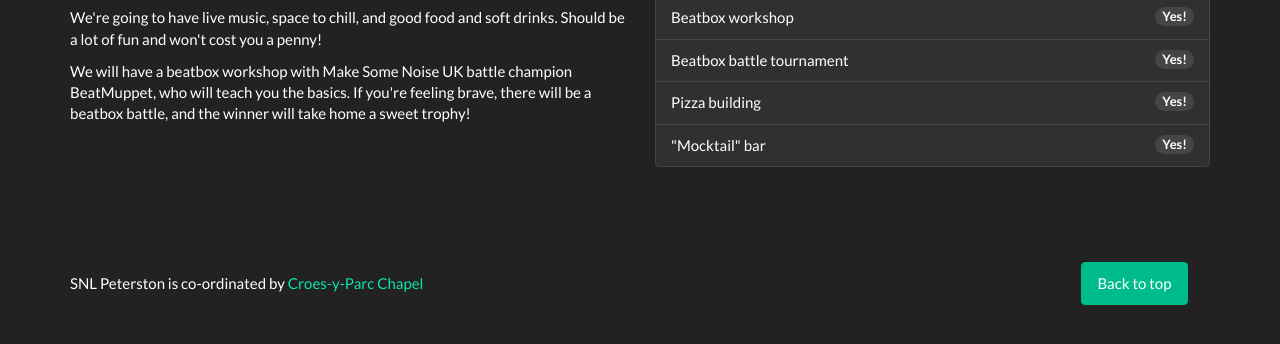
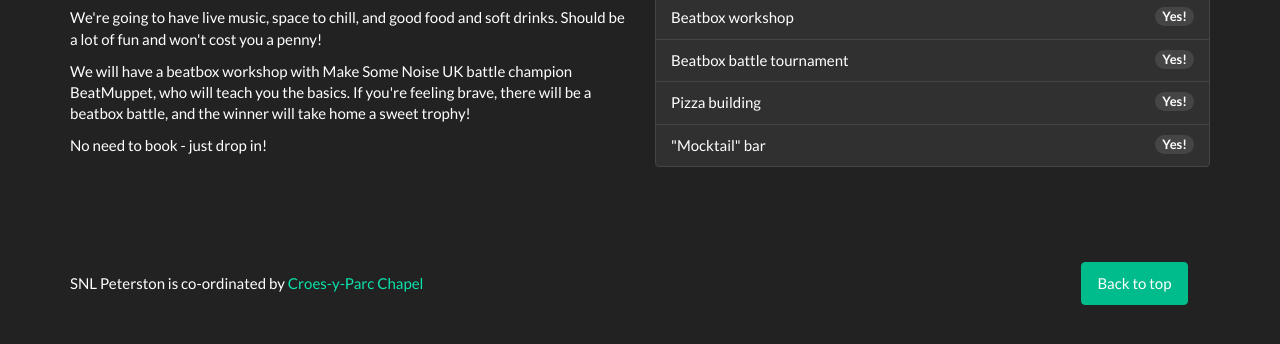
Before and after one commit to gavD/snlpeterston, a website: page index.html in a window 1280 px wide. Shown: the part 520-864 px from the top of the page. Drawn offline with nearby package versions, Linux system fonts and the light colour scheme.

Commit message:
Add just drop in note

```diff
--- a/index.html
+++ b/index.html
@@ -34,6 +34,8 @@
             <p>We're going to have live music, space to chill, and good food and soft drinks. Should be a lot of fun and won't cost you a penny!</p>
 
             <p>We will have a beatbox workshop with Make Some Noise UK battle champion BeatMuppet, who will teach you the basics. If you're feeling brave, there will be a beatbox battle, and the winner will take home a sweet trophy!</p>
+
+            <p>No need to book - just drop in!</p>
         </div>
         <div class="col-lg-6">
             <h2>What's going on?</h2>
```
